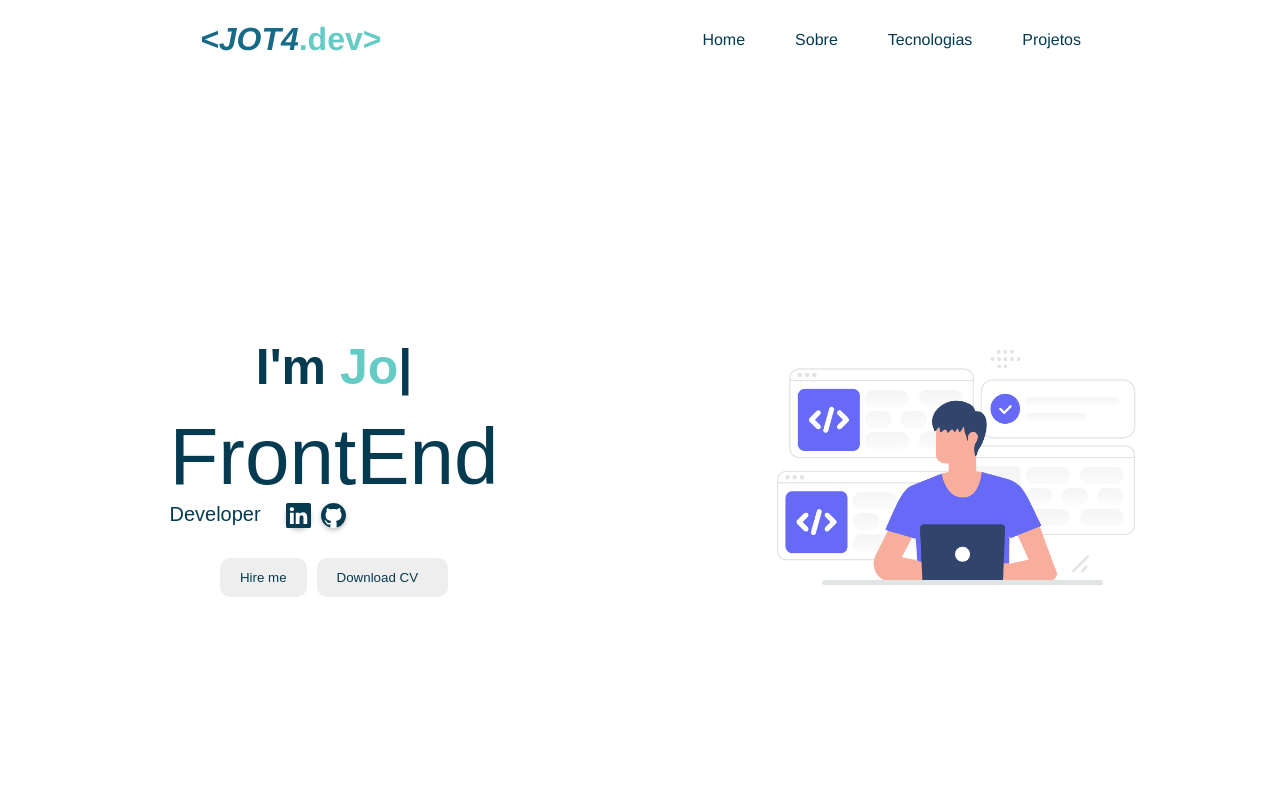
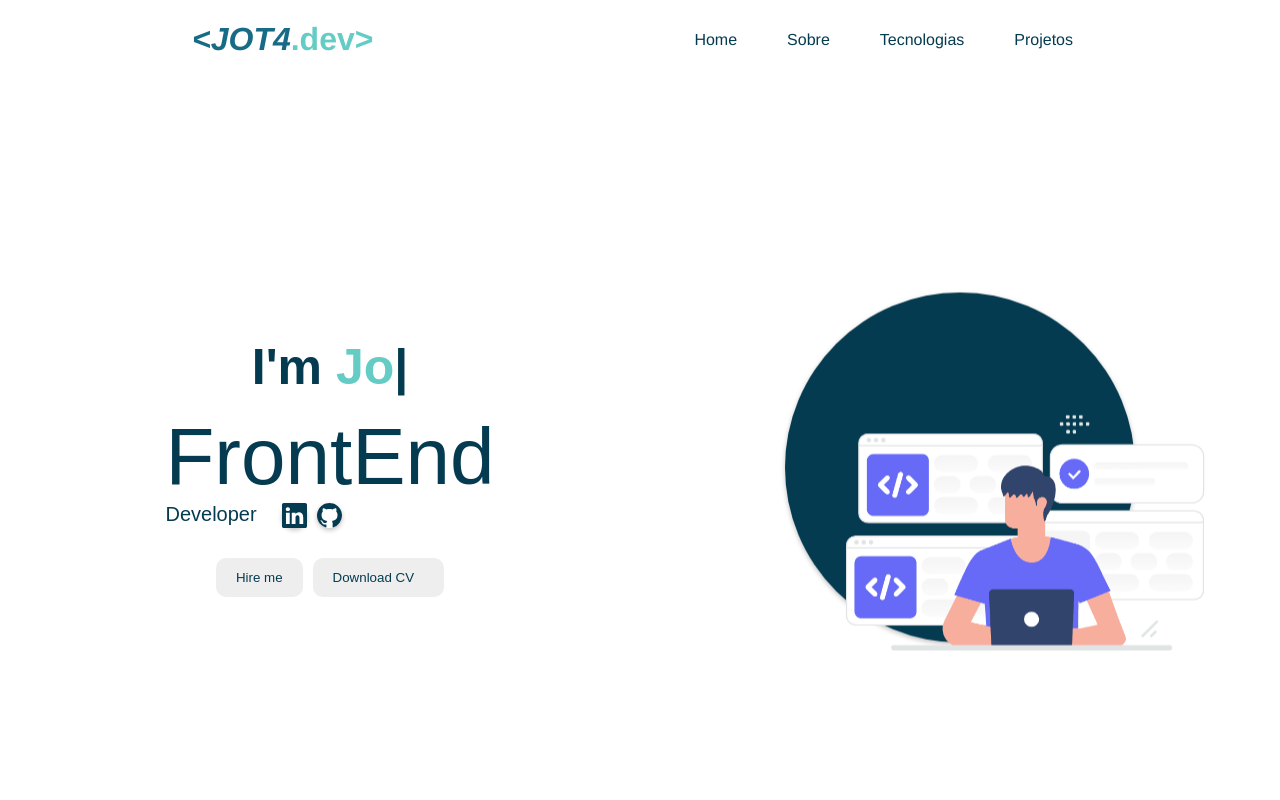
Before and after one commit to jotacarvalh0/Portfolio-vue, a Vue app: page / in a window 1280 px wide. Shown: the top 800 px of the page. Built offline with nearby package versions, Linux system fonts and the light colour scheme.

Commit message:
Correção de bug scroll-x, inseri um hidden no body dentro do app

```diff
--- a/src/App.vue
+++ b/src/App.vue
@@ -28,4 +28,10 @@ export default {
   color: #2c3e50;
   margin-top: 60px;
 }
+
+body {
+  overflow-x: hidden;
+  padding: 0;
+  margin: 0;
+}
 </style>
--- a/src/components/footer.vue
+++ b/src/components/footer.vue
@@ -132,6 +132,7 @@ $gray: #EEEEEE;
 }
 
 .wave {
+
     position: absolute;
     top: -100px;
     left: 0;
--- a/src/components/home.vue
+++ b/src/components/home.vue
@@ -172,9 +172,13 @@
 }
 .image{
     margin: auto 0;
-    width: 480px;
-    height: 480px;
+    width: 350px;
+    height: 350px;
     animation: imgFloat 7s ease-in-out infinite;
+
+    border-radius: 50%;
+    box-shadow: 0px 2px 5px 0px rgba(0, 0, 0, 0.25);
+    background: #053B50;
 }
 .image img{
     width: 480px;
```
